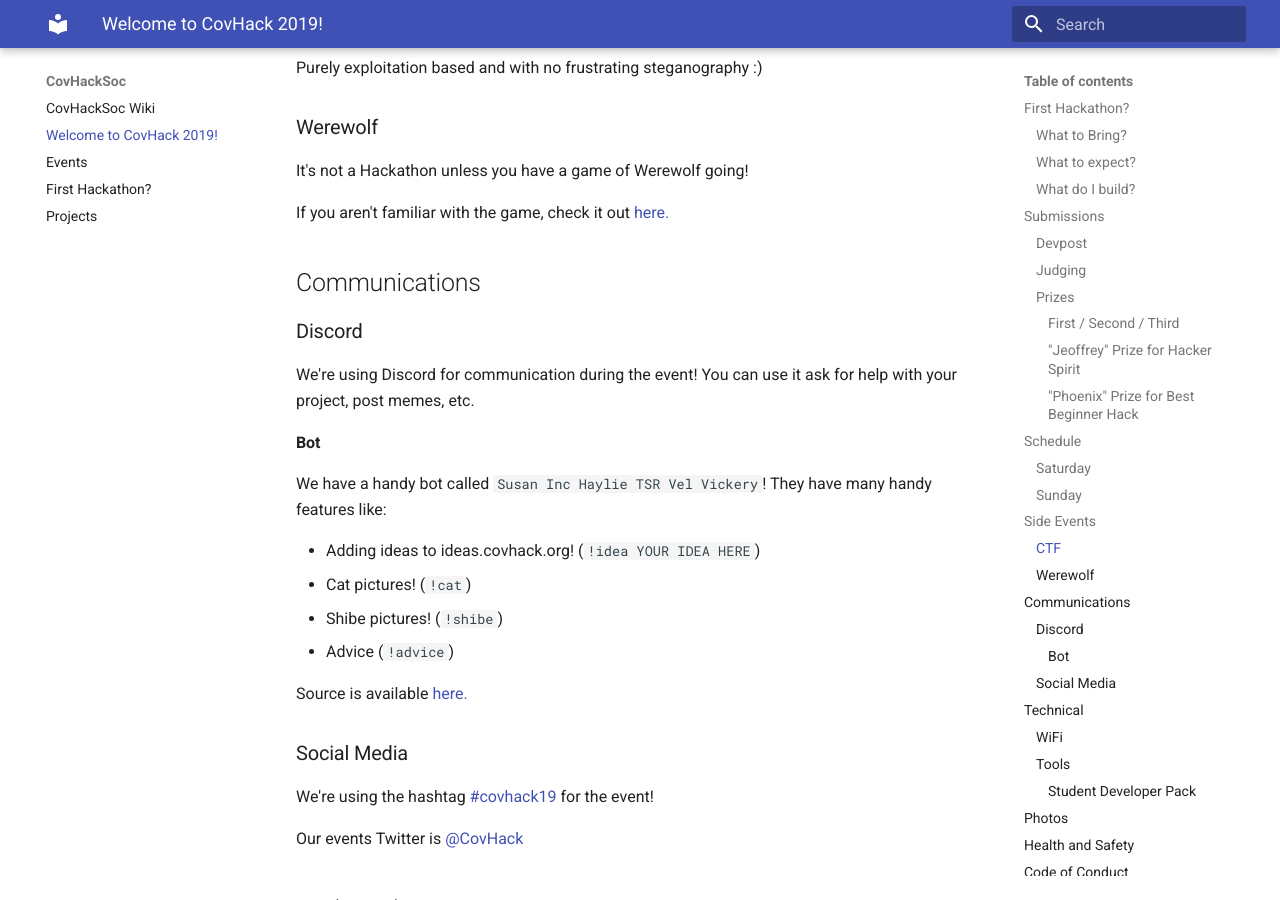
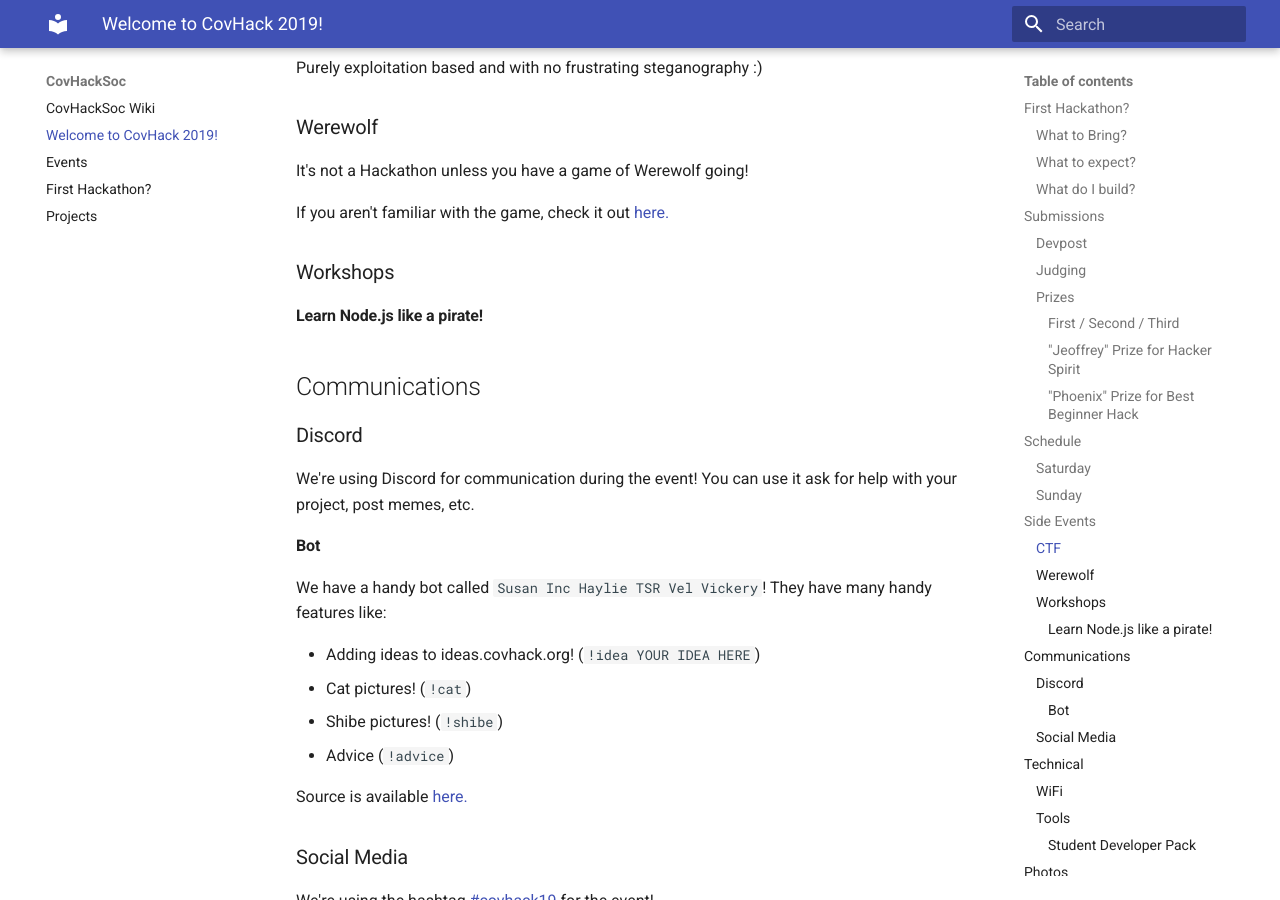
Before and after one commit to CovHackSoc/wiki.covhack.org, an MkDocs documentation site: the page built from docs/covhack2019.md, in a window 1280 px wide and 900 px high, scrolled down 3057 px. Built offline with MkDocs 1.6.1 and Material for MkDocs 9.7.7, drawn with Linux system fonts in a browser that asks for light colours.

Commit message:
Added our workshops title

```diff
--- a/docs/covhack2019.md
+++ b/docs/covhack2019.md
@@ -103,6 +103,11 @@ It's not a Hackathon unless you have a game of Werewolf going!
 
 If you aren't familiar with the game, check it out <a href="https://en.wikipedia.org/wiki/Mafia_(party_game)">here.</a>
 
+
+### Workshops
+
+#### Learn Node.js like a pirate!
+
 ## Communications
 
 ### Discord
```
